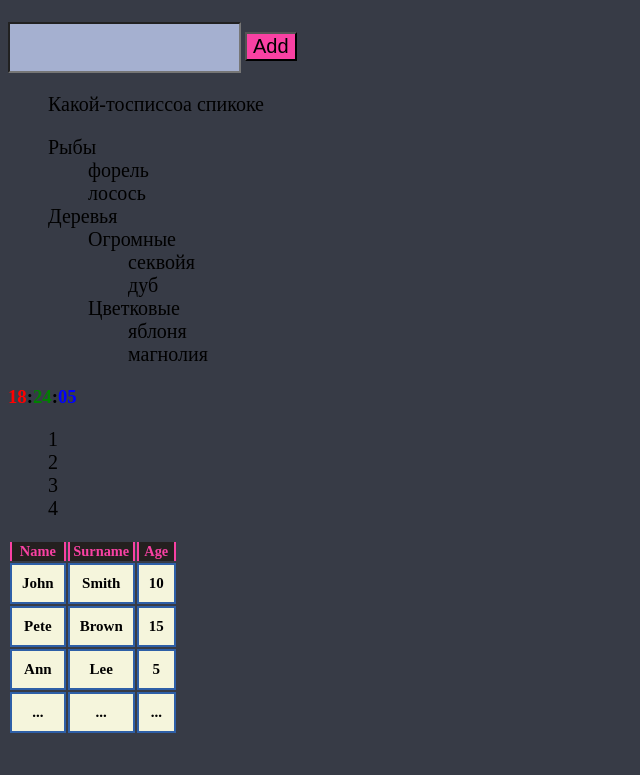
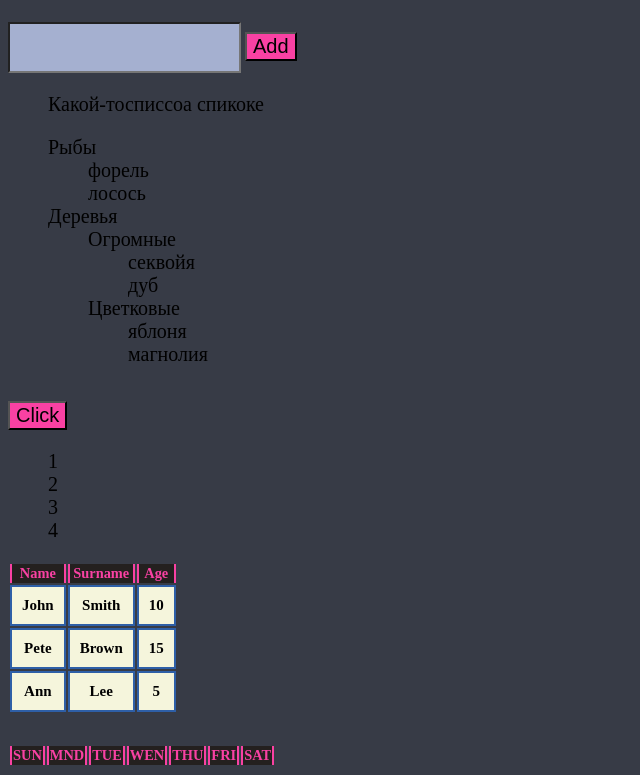
Before and after one commit to anderq0/ViteJS, a website built with Vite: page index.html in a window 1280 px wide. Shown: the part 3135-3910 px from the top of the page, without its empty margins (0-640 px from the left). Before the commit the page ends 3878 px from the top, so only its background shows below. Built offline with nearby package versions, Linux system fonts and the light colour scheme.

Commit message:
sdfdsgfdesfe

```diff
--- a/index.html
+++ b/index.html
@@ -17,6 +17,8 @@
 
 
   Самый крутой индекс аштимиэль
+  <div id="notification" style="text-align: end;"></div>
+
   <div>
     <h2>DZ 2 Z 2</h2>
     <ol id='DZ2z2'></ol>
@@ -136,6 +138,7 @@
 
   <div id="extremistClock">
   </div>
+  <button id="btnClock">Click</button>
 
   <ul id="ulTask9">
     <li id="one">1</li>
@@ -158,11 +161,21 @@
       <tr>
         <td>Ann</td><td>Lee</td><td>5</td>
       </tr>
-      <tr>
-        <td>...</td><td>...</td><td>...</td>
-      </tr>
     </tbody>
     </table>
+
+    <table id="dateTable" style="margin-top: 30px;">
+      <thead>
+        <tr>
+          <th>SUN</th><th>MND</th><th>TUE</th><th>WEN</th><th>THU</th><th>FRI</th><th>SAT</th>
+        </tr>
+      </thead>
+      <tbody>
+
+      </tbody>
+      </table>
+
+
 
 
   <!-- <script type="module" src="/src/main.ts"></script> -->
--- a/src/main.ts
+++ b/src/main.ts
@@ -1090,13 +1090,31 @@ console.log(firstCircle.getSquare())
     // ?Календарь должен быть таблицей, где неделя – это <tr>, а день – это <td>.
     // ?У таблицы должен быть заголовок с названиями дней недели, каждый день – <th>,
     // ?первым днём недели должен быть понедельник.
-    // function createCalendar(elem, year, month){
+    //`<tr><td>${el.name}</td>    <td>${el.department}</td>   <td>${el.salary} </td></tr>`
+    let dateTable = document.getElementById('dateTable') as HTMLTableElement
+    function createCalendar(elem:string, year:number, month:number){
+        let html =''
+        let datemeaning = new Date(year,--month)
+        console.log(datemeaning.toDateString())
+        for(let el = 1;el<= new Date(year,++month,0).getDate();el++){
+            let week  = '<tr>'
+            for(let weekday = 0; weekday <= 6;weekday++){
+                if(new Date(year,month-1,el).getDay() != weekday){
+                    week +=`<td>    </td>`
+                }else{
+                    week += `<td></td>`
+                }
+            }
+        }
 
-    // }
+    }
+    createCalendar('rd', 2024, 2)
 
 
     // Создайте цветные часы
     const extremistClock = document.getElementById('extremistClock') as HTMLDivElement
+    const btnClock = document.getElementById('btnClock') as HTMLButtonElement
+
     let currentTime = document.createElement('h3')
     function printextremistClock() {
         let hour = new Date().getHours() > 9? new Date().getHours() : `0${new Date().getHours()}`
@@ -1106,7 +1124,9 @@ console.log(firstCircle.getSquare())
         extremistClock.appendChild(currentTime)
         setTimeout(printextremistClock, 1000)
     }
-    printextremistClock()
+    btnClock.addEventListener('click', function(){
+        printextremistClock()
+    })
 
     let sortTableByName = document.getElementById('sortTableByName') as HTMLTableElement
     let sortTableByNameArray = sortTableByName.querySelectorAll('td')
@@ -1118,15 +1138,37 @@ console.log(firstCircle.getSquare())
 
 
     function sortArrayByName() {
+        let namearray = []
         for(let el of sortTableByNameArray){
             if(el.cellIndex == 0){
                 console.log(el.textContent)
-
+                namearray.push(el.textContent)
             }
         }
+        namearray.sort((a, b) => a!.localeCompare(b!))
+
 
     }
     sortArrayByName()
+
+    //? Напишите функцию showNotification(options),
+    //?  которая создаёт уведомление: <div class="notification"> с заданным содержимым.
+    //?  Уведомление должно автоматически исчезнуть через 1,5 секунды.
+    // Доделать
+    let notificationDiv = document.getElementById('notification') as HTMLDivElement
+    function showNotification(y='0', x='0',html='asdadada' ){
+        let notification = document.createElement('div')
+        notification.style.display ='block'
+        notification.style.position = 'fixed'
+        notification.style.top = `${y}px`
+        notification.style.right = `${x}px`
+        notification.innerHTML = html
+        notificationDiv.appendChild(notification)
+        setTimeout(() => notification.remove(), 1500)
+
+    }
+    setInterval(()=>{showNotification('10','0','<img src="https://yt3.googleusercontent.com/bRxpLuKan-5TAGEdooDE35CTPXr-59xEhwlt_w1BHY2rzc1hQBdpfVLo0a95p9bYbBObUkmsfw=s900-c-k-c0x00ffffff-no-rj" alt="Stranger">'),3000})
+    // showNotification('10','0','<img src="https://yt3.googleusercontent.com/bRxpLuKan-5TAGEdooDE35CTPXr-59xEhwlt_w1BHY2rzc1hQBdpfVLo0a95p9bYbBObUkmsfw=s900-c-k-c0x00ffffff-no-rj" alt="Stranger">')
 
 }
 
--- a/src/style.scss
+++ b/src/style.scss
@@ -60,6 +60,7 @@ div#DivForSumSalary{
 }
 p{
     padding-right: 50%;
+
 }
 ul{
     font-size: 20px;
```
Lines whose indentation alone changed are shown as unchanged.
